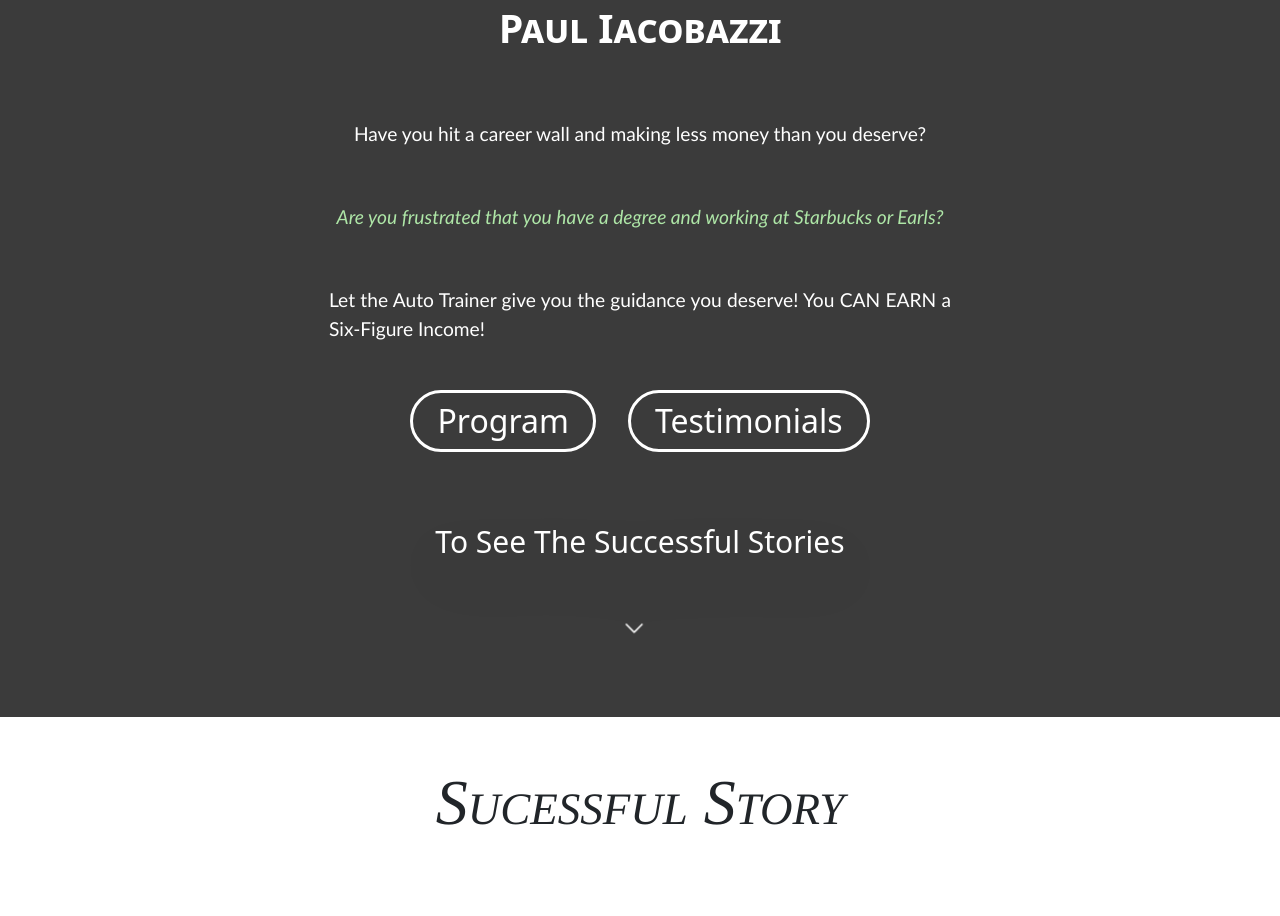
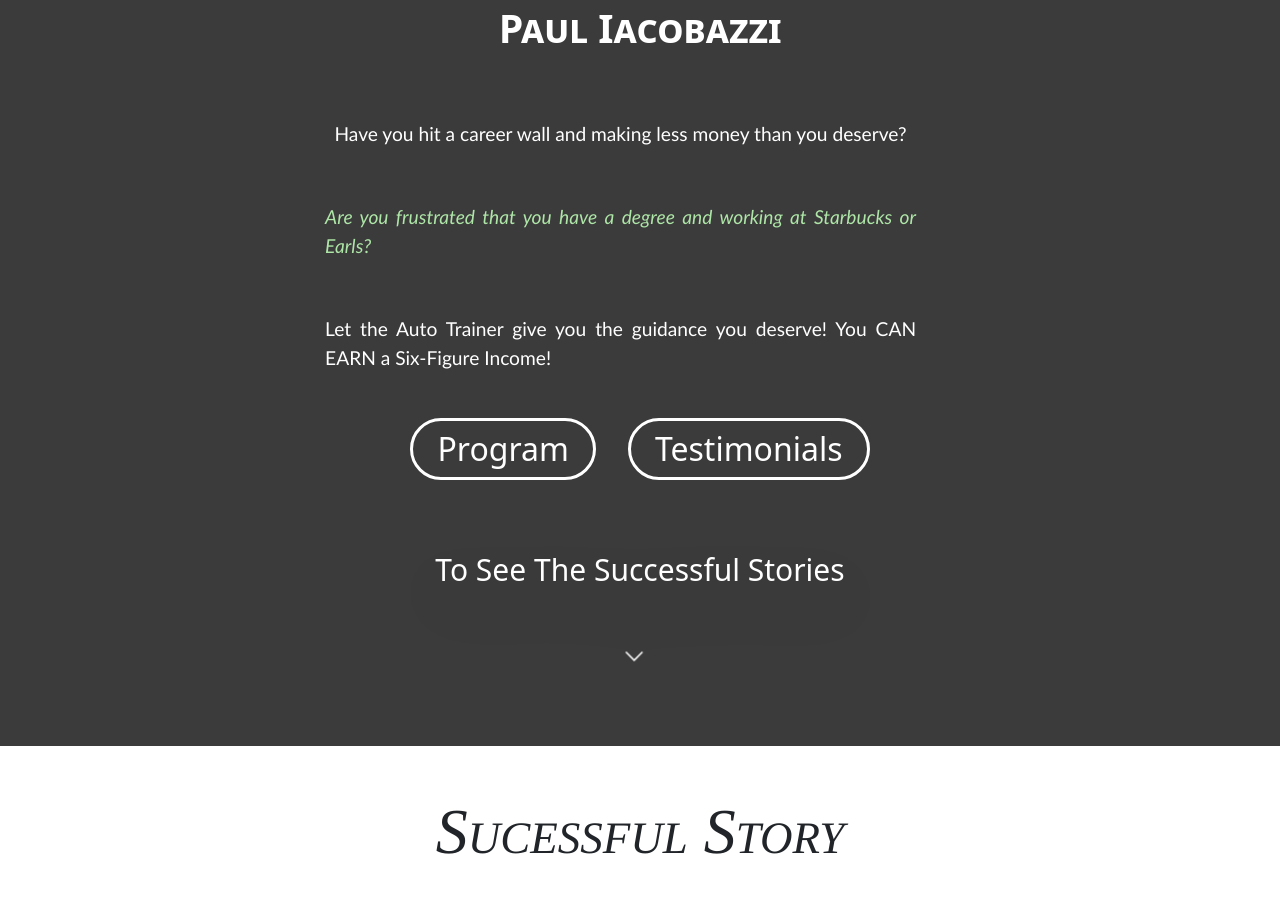
Before and after one commit to dennisyau96/theAutoTrainerFrontend, a React (Vite) app: page / in a window 1280 px wide. Shown: the part 880-1796 px from the top of the page. Built offline with nearby package versions, Linux system fonts and the light colour scheme.

Commit message:
update prog intro width

```diff
--- a/src/index.css
+++ b/src/index.css
@@ -189,7 +189,7 @@ header {
 
   .LPintroPara {
     /* background-color: rgba(255, 255, 255, 0.501); */
-    width: 100%;
+    max-width: 95%;
   }
   #carouselExampleIndicators {
     min-width: 400px;
@@ -278,7 +278,7 @@ header {
   }
 
   .LPintroPara {
-    width: 100%;
+    max-width: 95%;
   }
   #carouselExampleIndicators {
     min-width: 400px;
@@ -320,6 +320,7 @@ header {
     text-align: center;
   }
   #programIntro {
+    width: 95%;
     max-width: 700px;
     flex-wrap: wrap;
   }
```
